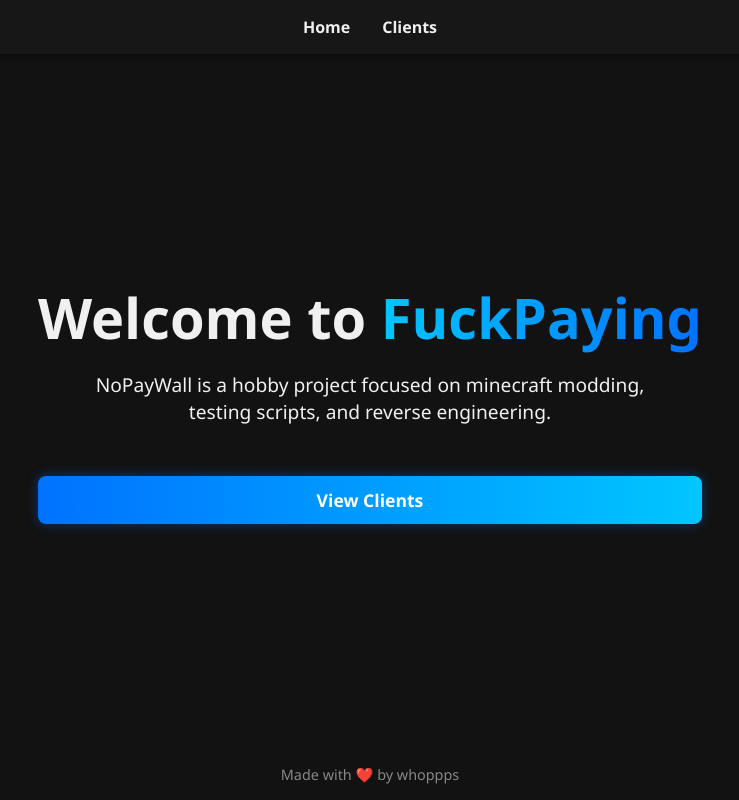
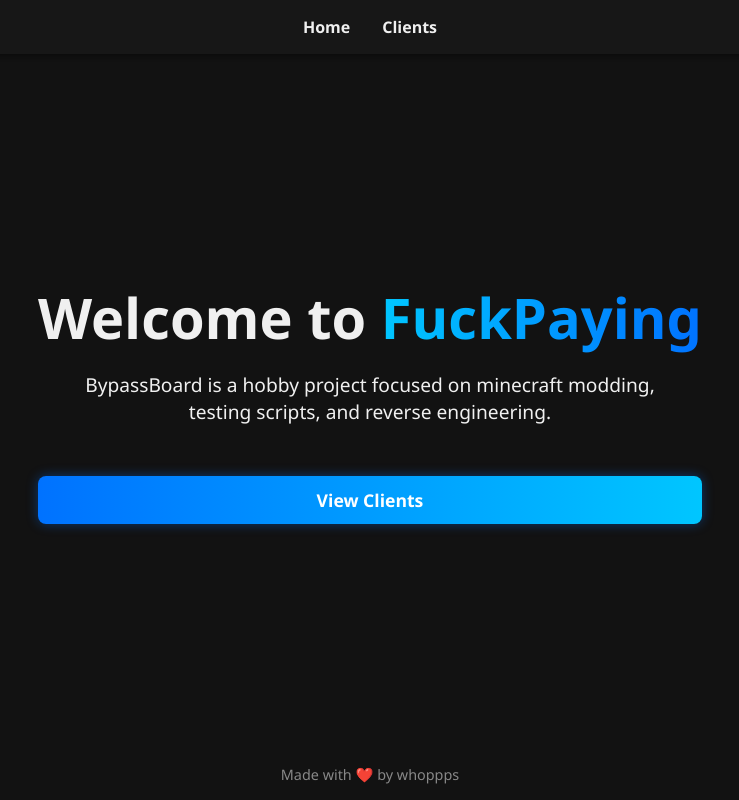
Before and after one commit to whoppps/BypassBoard, a plain HTML site: page index.html in a window 1280 px wide. Shown: the whole page, without its empty margins (270-1009 px from the left). Drawn offline with Linux system fonts and the light colour scheme.

Commit message:
Update index.html

```diff
--- a/index.html
+++ b/index.html
@@ -108,7 +108,7 @@
   </nav>
   <div class="hero">
     <h1>Welcome to <span id="cycling-text" class="highlight">BypassBoard</span></h1>
-    <p>NoPayWall is a hobby project focused on minecraft modding, testing scripts, and reverse engineering.</p>
+    <p>BypassBoard is a hobby project focused on minecraft modding, testing scripts, and reverse engineering.</p>
     <a href="clients.html" class="btn">View Clients</a>
   </div>
   <footer>Made with ❤️ by whoppps</footer>
```
